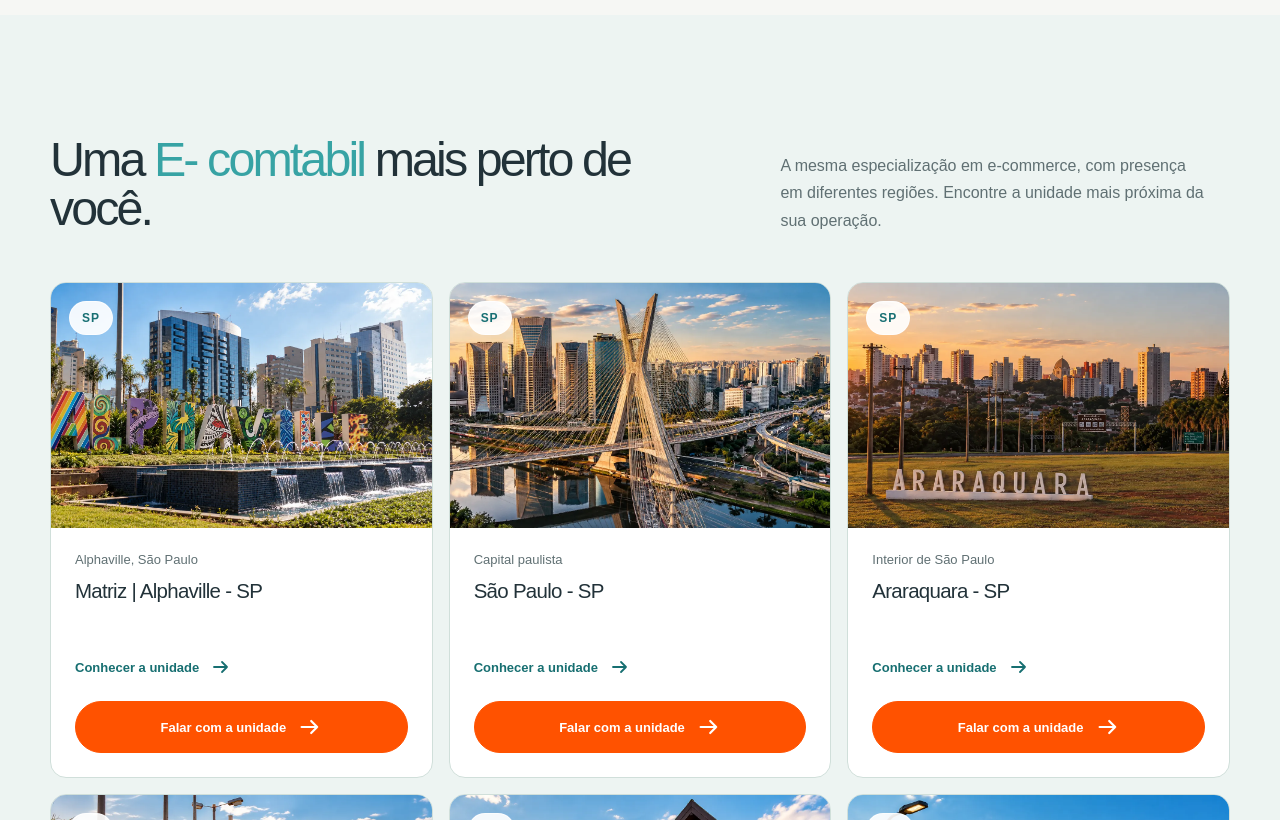
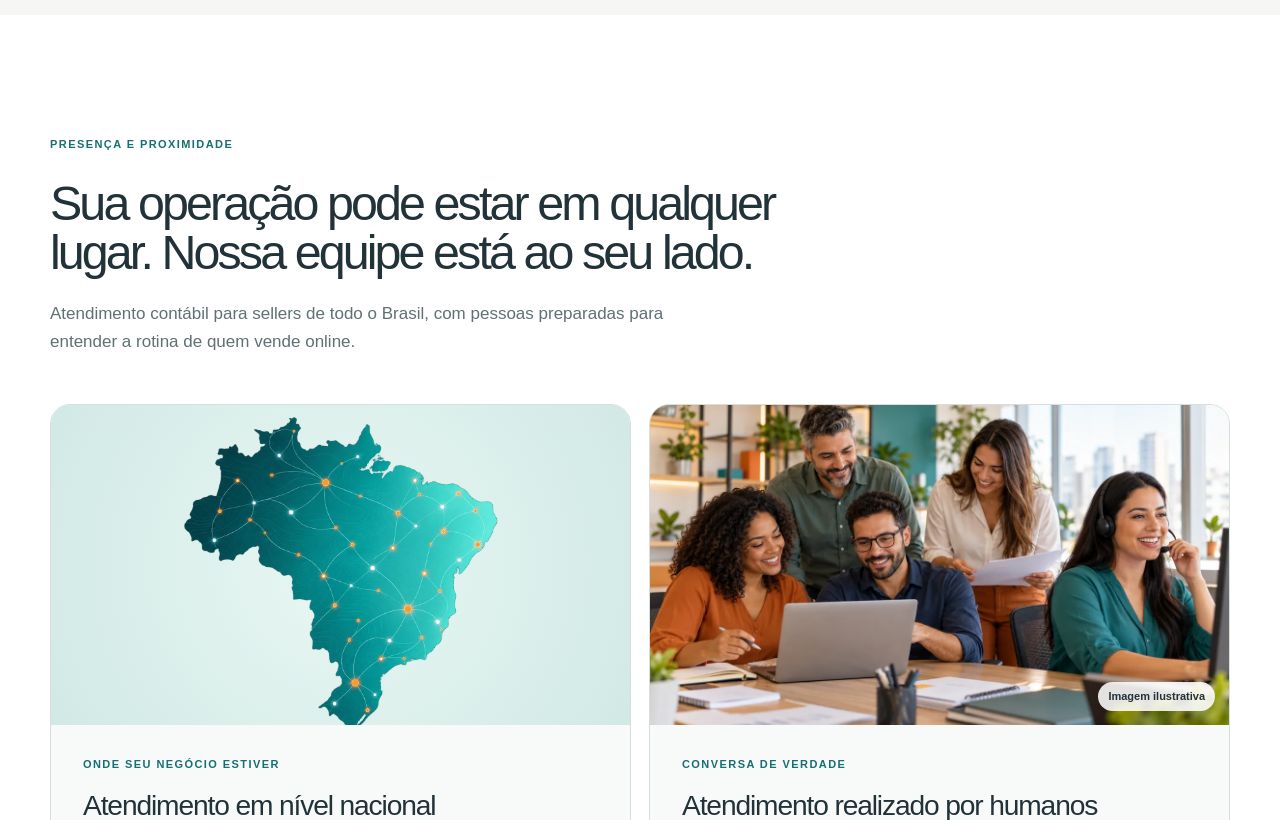
Before and after one commit to alvesph99/ecomtabil-website, a Next.js app: page / in a window 1280 px wide. Shown: the part 11180-12000 px from the top of the page. Built offline with nearby package versions, Linux system fonts and the light colour scheme; no server answers.

Commit message:
feat: destaca atendimento nacional e humano na home

```diff
--- a/src/app/globals.css
+++ b/src/app/globals.css
@@ -2967,6 +2967,115 @@ section.ecosystem {
   }
   .process.process .steps h3 {
     font-size: 13px;
+  }
+}
+
+/* -------------------------------------------------------------------------- */
+/* Nationwide service                                                         */
+/* -------------------------------------------------------------------------- */
+.reach-section {
+  background: #fff;
+}
+.reach-section__heading {
+  max-width: 830px;
+  margin-bottom: 48px;
+}
+.reach-section__heading .marker,
+.reach-card .marker {
+  color: #176f71;
+}
+.reach-section__heading > p:last-child {
+  max-width: 670px;
+  margin-top: 22px;
+  color: var(--muted);
+  font-size: 17px;
+  line-height: 1.65;
+}
+.reach-section__grid {
+  display: grid;
+  grid-template-columns: repeat(2, minmax(0, 1fr));
+  gap: 18px;
+}
+.reach-card {
+  overflow: hidden;
+  border: 1px solid var(--line);
+  border-radius: 20px;
+  background: #f7faf9;
+}
+.reach-card__visual {
+  position: relative;
+  display: grid;
+  height: clamp(240px, 26vw, 320px);
+  place-items: center;
+  overflow: hidden;
+}
+.reach-card__visual--map {
+  background:
+    radial-gradient(circle at 50% 50%, #e9f7f4 0, #d9eeea 65%, #d1e9e5 100%);
+}
+.reach-card__visual--map img {
+  width: min(70%, 340px);
+  height: auto;
+  object-fit: contain;
+}
+.reach-card__visual--team img {
+  object-fit: cover;
+  object-position: center 42%;
+}
+.reach-card__visual--team > span {
+  position: absolute;
+  right: 14px;
+  bottom: 14px;
+  padding: 6px 10px;
+  border-radius: 999px;
+  background: #ffffffde;
+  color: var(--ink);
+  font-size: 11px;
+  font-weight: 600;
+}
+.reach-card__body {
+  padding: 30px 32px 34px;
+}
+.reach-card__body .marker {
+  margin-bottom: 16px;
+}
+.reach-card__body h3 {
+  font-size: clamp(1.5rem, 2.2vw, 2rem);
+  line-height: 1.12;
+  letter-spacing: -0.04em;
+}
+.reach-card__body > p:last-child {
+  max-width: 47ch;
+  margin-top: 16px;
+  color: var(--muted);
+  font-size: 15px;
+  line-height: 1.65;
+}
+.reach-section__action {
+  display: flex;
+  justify-content: center;
+  margin-top: 38px;
+}
+@media (max-width: 800px) {
+  .reach-section__grid {
+    grid-template-columns: 1fr;
+  }
+  .reach-card__visual {
+    height: clamp(240px, 55vw, 320px);
+  }
+}
+@media (max-width: 560px) {
+  .reach-section__heading {
+    margin-bottom: 32px;
+  }
+  .reach-section__heading > p:last-child {
+    font-size: 15px;
+  }
+  .reach-card__body {
+    padding: 26px 24px 30px;
+  }
+  .reach-section__action .button {
+    width: 100%;
   }
 }
 
--- a/src/app/page.tsx
+++ b/src/app/page.tsx
@@ -668,6 +668,69 @@ export default function HomePage() {
       </section>
 
       <section
+        className="reach-section section"
+        aria-labelledby="reach-title"
+      >
+        <div className="shell">
+          <div className="reach-section__heading">
+            <p className="marker">Presença e proximidade</p>
+            <h2 id="reach-title">
+              Sua operação pode estar em qualquer lugar. Nossa equipe está ao
+              seu lado.
+            </h2>
+            <p>
+              Atendimento contábil para sellers de todo o Brasil, com pessoas
+              preparadas para entender a rotina de quem vende online.
+            </p>
+          </div>
+          <div className="reach-section__grid">
+            <article className="reach-card">
+              <div className="reach-card__visual reach-card__visual--map">
+                <Image
+                  src="/images/national-coverage-map.webp"
+                  alt="Ilustração do mapa do Brasil com pontos conectados"
+                  width={1000}
+                  height={1000}
+                  sizes="(max-width: 800px) calc(100vw - 48px), 45vw"
+                />
+              </div>
+              <div className="reach-card__body">
+                <p className="marker">Onde seu negócio estiver</p>
+                <h3>Atendimento em nível nacional</h3>
+                <p>
+                  De diferentes regiões do país, você encontra a mesma
+                  especialização em e-commerce e marketplaces para apoiar sua
+                  operação.
+                </p>
+              </div>
+            </article>
+            <article className="reach-card">
+              <div className="reach-card__visual reach-card__visual--team">
+                <Image
+                  src="/images/human-support-team.webp"
+                  alt="Imagem ilustrativa de profissionais colaborando em um escritório"
+                  fill
+                  sizes="(max-width: 800px) calc(100vw - 48px), 45vw"
+                />
+                <span>Imagem ilustrativa</span>
+              </div>
+              <div className="reach-card__body">
+                <p className="marker">Conversa de verdade</p>
+                <h3>Atendimento realizado por humanos</h3>
+                <p>
+                  Nossa equipe atende das 7h às 23h, de segunda a sábado, para
+                  ouvir suas dúvidas e orientar o próximo passo.
+                </p>
+              </div>
+            </article>
+          </div>
+          <div className="reach-section__action">
+            <Cta href={closingWhatsapp}>Fale com um especialista</Cta>
+          </div>
+        </div>
+      </section>
+
+      <section
         className="units-section section"
         id="unidades"
         aria-labelledby="units-title"
```
Also changed, not shown: public/images/human-support-team.webp (added), public/images/national-coverage-map.webp (added).
